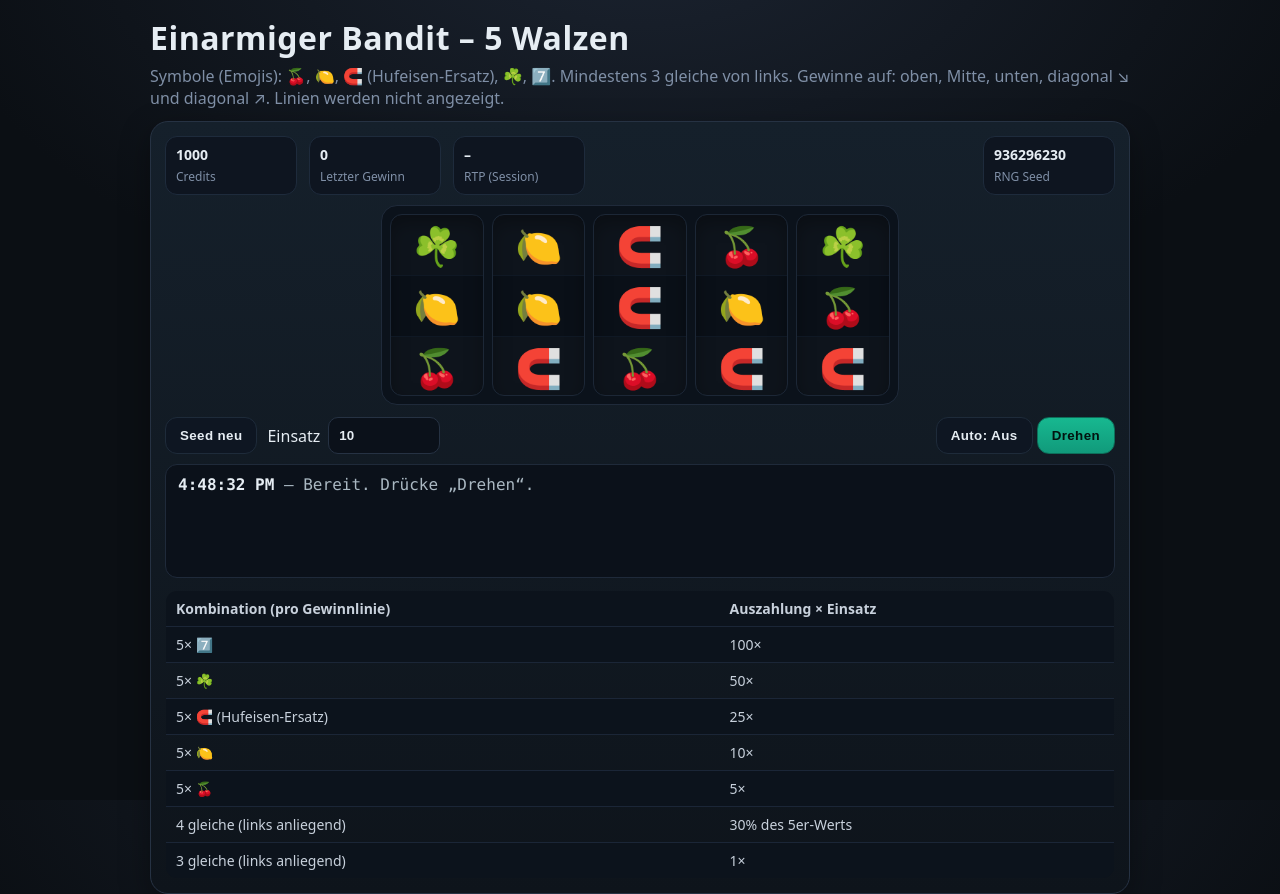
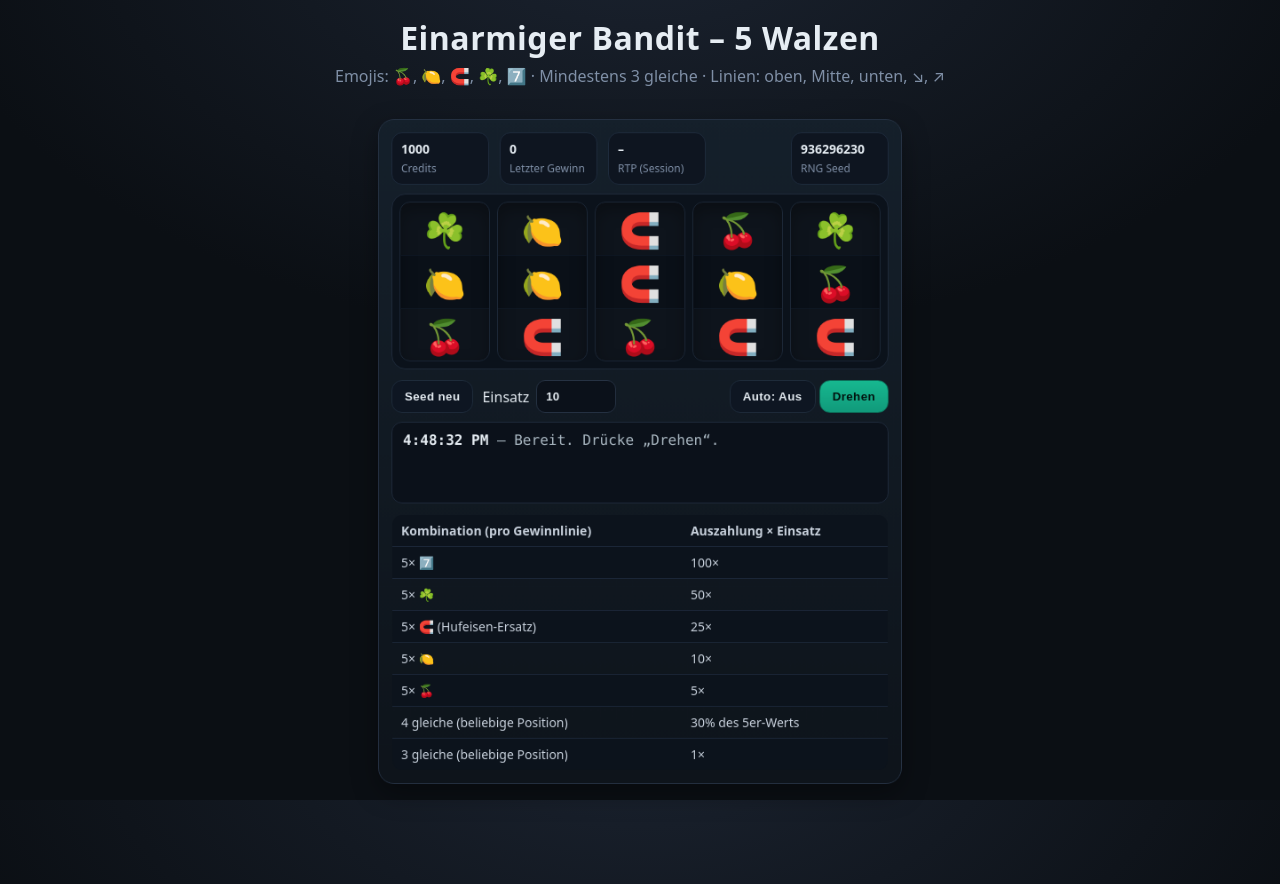
Before and after one commit to nullkommaneun/Slot-Machine, a plain HTML site: page index.html in a window 1280 px wide. Drawn offline with Linux system fonts and the light colour scheme.

Commit message:
Add files via upload

```diff
--- a/index.html
+++ b/index.html
@@ -8,10 +8,13 @@
   <link rel="stylesheet" href="style.css" />
 </head>
 <body>
-  <div class="app">
+  <header class="site-header">
     <h1>Einarmiger Bandit – 5 Walzen</h1>
-    <div class="sub">Symbole (Emojis): 🍒, 🍋, 🧲 (Hufeisen-Ersatz), ☘️, 7️⃣. Mindestens 3 gleiche von links. Gewinne auf: oben, Mitte, unten, diagonal ↘︎ und diagonal ↗︎. Linien werden nicht angezeigt.</div>
+    <p class="sub">Emojis: 🍒, 🍋, 🧲, ☘️, 7️⃣ · Mindestens 3 gleiche · Linien: oben, Mitte, unten, ↘︎, ↗︎</p>
+  </header>
 
+  <main class="viewport-center">
+    <div id="scale-wrap">
       <div class="machine" id="machine">
         <div class="status">
           <div class="left">
@@ -24,7 +27,6 @@
 
         <div class="stage">
           <div class="reels" id="reels"></div>
-        <!-- keine sichtbaren Paylines -->
         </div>
 
         <div class="controls">
@@ -52,13 +54,14 @@
               <tr><td>5× 🧲 (Hufeisen-Ersatz)</td><td>25×</td></tr>
               <tr><td>5× 🍋</td><td>10×</td></tr>
               <tr><td>5× 🍒</td><td>5×</td></tr>
-            <tr><td>4 gleiche (links anliegend)</td><td>30% des 5er-Werts</td></tr>
-            <tr><td>3 gleiche (links anliegend)</td><td>1×</td></tr>
+              <tr><td>4 gleiche (beliebige Position)</td><td>30% des 5er-Werts</td></tr>
+              <tr><td>3 gleiche (beliebige Position)</td><td>1×</td></tr>
             </tbody>
           </table>
         </div>
       </div>
     </div>
+  </main>
 
   <script defer src="main.js"></script>
 </body>
--- a/main.js
+++ b/main.js
@@ -2,18 +2,13 @@
 const SYMBOLS = [
   { id:'KIR',    weight: 30, emoji:'🍒', label:'Kirsche' },
   { id:'ZIT',    weight: 24, emoji:'🍋', label:'Zitrone' },
-  { id:'HUF',    weight: 16, emoji:'🧲', label:'Hufeisen' }, // Ersatz mangels Hufeisen-Emoji
+  { id:'HUF',    weight: 16, emoji:'🧲', label:'Hufeisen' },
   { id:'KLEE',   weight: 10, emoji:'☘️', label:'Kleeblatt' },
   { id:'SIEBEN', weight:  4, emoji:'7️⃣', label:'Sieben' },
 ];
 const PAYOUTS = { SIEBEN:100, KLEE:50, HUF:25, ZIT:10, KIR:5 };
-// Gewinnlinien (Index je Walze → Zeile 0/1/2)
 const LINES = [
-  [0,0,0,0,0], // oben
-  [1,1,1,1,1], // mitte
-  [2,2,2,2,2], // unten
-  [0,1,2,1,0], // diagonal ↘︎
-  [2,1,0,1,2], // diagonal ↗︎
+  [0,0,0,0,0], [1,1,1,1,1], [2,2,2,2,2], [0,1,2,1,0], [2,1,0,1,2],
 ];
 
 // === Zustand ===
@@ -54,6 +49,7 @@ function weightedPick(){
 function getSym(id){ return SYMBOLS.find(s=>s.id===id); }
 
 // DOM Referenzen
+const scaleWrap = document.getElementById('scale-wrap');
 const reelsEl = document.getElementById('reels');
 const creditsEl = document.getElementById('credits');
 const lastWinEl = document.getElementById('lastWin');
@@ -98,7 +94,7 @@ function setLastWin(v){ STATE.lastWin = v; lastWinEl.textContent = v; }
 function setSeed(newSeed){ STATE.seed = newSeed; localStorage.setItem('slot_seed', String(newSeed)); seedEl.textContent = newSeed; rnd = makePRNG(newSeed); }
 function log(msg){ const time = new Date().toLocaleTimeString(); logEl.innerHTML = `<div><b>${time}</b> – ${msg}</div>` + logEl.innerHTML; }
 
-// Grid deterministisch aus topIndex ableiten (keine Layout-Messung mehr)
+// Grid deterministisch
 function currentGrid(){
   const grid = []; // [reel][row]
   for(const rn of reelNodes){
@@ -113,16 +109,12 @@ function currentGrid(){
   return grid;
 }
 
-// Längste zusammenhängende Serie irgendwo auf der Linie finden (nicht links-gebunden)
+// längste Serie auf Linie (nicht links-gebunden)
 function bestRunOnLine(seq){
   let bestLen = 1, bestSym = seq[0], curLen = 1;
   for(let i=1;i<seq.length;i++){
-    if(seq[i] === seq[i-1]){
-      curLen++;
-    } else {
-      if(curLen > bestLen){ bestLen = curLen; bestSym = seq[i-1]; }
-      curLen = 1;
-    }
+    if(seq[i] === seq[i-1]){ curLen++; }
+    else { if(curLen > bestLen){ bestLen = curLen; bestSym = seq[i-1]; } curLen = 1; }
   }
   if(curLen > bestLen){ bestLen = curLen; bestSym = seq[seq.length-1]; }
   return { len: bestLen, sym: bestSym };
@@ -131,7 +123,7 @@ function bestRunOnLine(seq){
 function evaluateLines(grid, bet){
   let totalWin = 0; const hits = [];
   LINES.forEach((rows, lineIdx)=>{
-    const seq = rows.map((row, col)=> grid[col][row]); // 5 Symbole entlang der Linie
+    const seq = rows.map((row, col)=> grid[col][row]);
     const { len, sym } = bestRunOnLine(seq);
     if(len >= 3){
       let mult = 0;
@@ -146,6 +138,29 @@ function evaluateLines(grid, bet){
   return { totalWin, hits };
 }
 
+// --- Auto-Scaler: skaliert #scale-wrap, sodass die Maschine in den Viewport passt ---
+function autoscale(){
+  // Temporär Scale 1 setzen, um natürliche Größe zu messen
+  scaleWrap.style.transform = 'scale(1)';
+  const rect = scaleWrap.getBoundingClientRect();
+  const pad = 16;
+  const availW = window.innerWidth - pad*2;
+  // Höhe: abzüglich Header (site-header). Hole dessen Höhe:
+  const header = document.querySelector('.site-header');
+  const headerH = header ? header.getBoundingClientRect().height : 0;
+  const availH = window.innerHeight - headerH - pad*2;
+
+  const sx = availW / rect.width;
+  const sy = availH / rect.height;
+  const s = Math.min(sx, sy, 1); // nicht über 1 skalieren (optional)
+
+  scaleWrap.style.transform = `translateZ(0) scale(${s})`;
+  // Zentrieren: parent (.viewport-center) übernimmt, aber wir fügen vertikale Margin hinzu, um optisch zu mitteln
+}
+window.addEventListener('resize', autoscale);
+window.addEventListener('orientationchange', autoscale);
+
+// --- Spin ---
 async function spin(){
   if(STATE.spinning) return;
   const bet = Math.max(1, Math.floor(Number(betInput.value)||1));
@@ -154,7 +169,7 @@ async function spin(){
 
   setCredits(STATE.credits - bet); STATE.totalIn += bet;
 
-  const DURATION_BASE = 1100; const STAGGER = 180; // angenehmer auf Mobile
+  const DURATION_BASE = 1100; const STAGGER = 180;
   const anim = reelNodes.map((rn,i)=>({ start: performance.now()+i*STAGGER, duration: DURATION_BASE + i*160 + (rnd()*220|0), lastPx:0 }));
 
   return new Promise(resolve=>{
@@ -168,14 +183,12 @@ async function spin(){
           const p = Math.min(1, elapsed / a.duration);
           const ease = 1 - Math.pow(1-p, 3);
           const spd = 12*(1 - ease) + 1.5;
-          a.lastPx = (a.lastPx + spd) % (SYMBOL_H * STRIP_LEN);
+          a.lastPx = (a.lastPx + spd) % (60 * 40);
           rn.symbols.style.transform = `translateY(${-a.lastPx}px)`;
         } else {
-          // auf Symbolkante snappen und topIndex berechnen
-          const mod = a.lastPx % SYMBOL_H;
-          const snap = a.lastPx - mod + (mod > SYMBOL_H/2 ? SYMBOL_H : 0);
+          const mod = a.lastPx % 60; const snap = a.lastPx - mod + (mod > 30 ? 60 : 0);
           rn.symbols.style.transform = `translateY(${-snap}px)`;
-          rn.topIndex = Math.round(snap / SYMBOL_H) % STRIP_LEN;
+          rn.topIndex = Math.round(snap / 60) % 40;
         }
       }
       if(!allDone){ requestAnimationFrame(frame); }
@@ -203,3 +216,7 @@ btnSeed.addEventListener('click', ()=>{ setSeed(String(Math.floor(Math.random()*
 
 // Init
 setCredits(STATE.credits); setLastWin(STATE.lastWin); log('Bereit. Drücke „Drehen“.');
+
+// Nach Layout fertig → skalieren
+window.addEventListener('load', autoscale);
+setTimeout(autoscale, 50); // Fallback falls Fonts/Emoji-Reflow später kommt
--- a/style.css
+++ b/style.css
@@ -1,37 +1,48 @@
 :root{
   --bg:#0b0f14; --panel:#121822; --accent:#1dd1a1; --muted:#7f8fa6; --win:#feca57; --lose:#ee5253;
+  --pad:16px;
 }
+*{box-sizing:border-box}
 html,body{height:100%}
 body{
   margin:0; font-family:system-ui,-apple-system,Segoe UI,Roboto,Arial,sans-serif; color:#e6edf3;
   background:radial-gradient(1200px 700px at 50% -10%, #1b2330 0%, #0b0f14 60%);
-  display:grid; place-items:center; padding:16px;
+  display:flex; flex-direction:column;
+  min-height:100svh;
 }
-.app{width:min(980px,96vw)}
-h1{margin:0 0 6px 0; font-weight:700; letter-spacing:.5px}
-.sub{color:var(--muted); margin-bottom:12px}
+.site-header{ padding: var(--pad); text-align:center }
+.site-header h1{ margin:0 0 6px 0; font-weight:700; letter-spacing:.5px }
+.sub{ color:var(--muted); margin:0 auto; max-width:900px }
 
-.machine{background:linear-gradient(180deg,#15202b 0%,#0e141b 100%); border:1px solid #263243; border-radius:18px; padding:14px; box-shadow:0 10px 30px rgba(0,0,0,.35)}
-.status{display:flex; gap:12px; justify-content:space-between; align-items:center; margin-bottom:10px}
-.status .left{display:flex; gap:12px; align-items:center}
-.chip{background:#0e1520; border:1px solid #1e2b3c; padding:8px 10px; border-radius:12px; min-width:110px}
-.chip strong{display:block; font-size:14px}
-.chip span{color:var(--muted); font-size:12px}
+.viewport-center{
+  flex:1;
+  display:grid; place-items:center;
+  padding: var(--pad);
+}
 
-.stage{ position:relative }
-.reels{ display:grid; grid-template-columns: repeat(5,1fr); gap:8px; padding:8px; border-radius:16px; background:#0b121b; border:1px solid #1f2a3a; width:100%; max-width:500px; margin-inline:auto }
-.reel{ height:180px; overflow:hidden; position:relative; border-radius:12px; background:#0a1018; border:1px solid #1c2736; box-shadow:inset 0 8px 18px rgba(0,0,0,.35)}
+/* --- Scaler --- */
+#scale-wrap{ transform-origin: top center; will-change: transform; }
+
+/* --- Machine (Base size) --- */
+.machine{ background:linear-gradient(180deg,#15202b 0%,#0e141b 100%); border:1px solid #263243; border-radius:18px; padding:14px; box-shadow:0 10px 30px rgba(0,0,0,.35) }
+.status{ display:flex; gap:12px; justify-content:space-between; align-items:center; margin-bottom:10px; flex-wrap:wrap }
+.status .left{ display:flex; gap:12px; align-items:center; flex-wrap:wrap }
+.chip{ background:#0e1520; border:1px solid #1e2b3c; padding:8px 10px; border-radius:12px; min-width:110px }
+.chip strong{ display:block; font-size:14px }
+.chip span{ color:var(--muted); font-size:12px }
+
+.stage{ position:relative; }
+.reels{ display:grid; grid-template-columns: repeat(5,1fr); gap:8px; padding:8px; border-radius:16px; background:#0b121b; border:1px solid #1f2a3a; width:560px; margin-inline:auto }
+.reel{ height:180px; overflow:hidden; position:relative; border-radius:12px; background:#0a1018; border:1px solid #1c2736; box-shadow:inset 0 8px 18px rgba(0,0,0,.35) }
 .symbols{ position:absolute; left:0; right:0; will-change:transform }
 .symbol{ height:60px; display:flex; align-items:center; justify-content:center; border-bottom:1px solid #0f1824 }
 .symbol:nth-child(odd){ background:rgba(255,255,255,.02) }
-/* Emoji-Darstellung – größer und klar lesbar auf Mobile (Xiaomi 13T Pro) */
+/* Emoji-Size: Base */
 .symbol{ font-size:34px; line-height:1; }
 @media (min-width:420px){ .symbol{ font-size:38px; } }
 
-/* Paylines-Overlay entfernt (unsichtbar) */
-
 .controls{ display:flex; gap:10px; align-items:center; justify-content:space-between; margin-top:12px; flex-wrap:wrap }
-.left-ctrl{display:flex; gap:10px; align-items:center}
+.left-ctrl{ display:flex; gap:10px; align-items:center }
 .btn{ cursor:pointer; user-select:none; padding:10px 14px; border-radius:12px; border:1px solid #1e2b3a; background:#0e1622; color:#e6edf3; font-weight:700; letter-spacing:.4px; transition:.15s transform,.15s background }
 .btn:disabled{ opacity:.5; cursor:not-allowed }
 .btn.primary{ background:linear-gradient(180deg,#17b890 0%, #119a7b 100%); border-color:#0d6f5a; color:#02130f }
```
Lines whose indentation alone changed are shown as unchanged.
